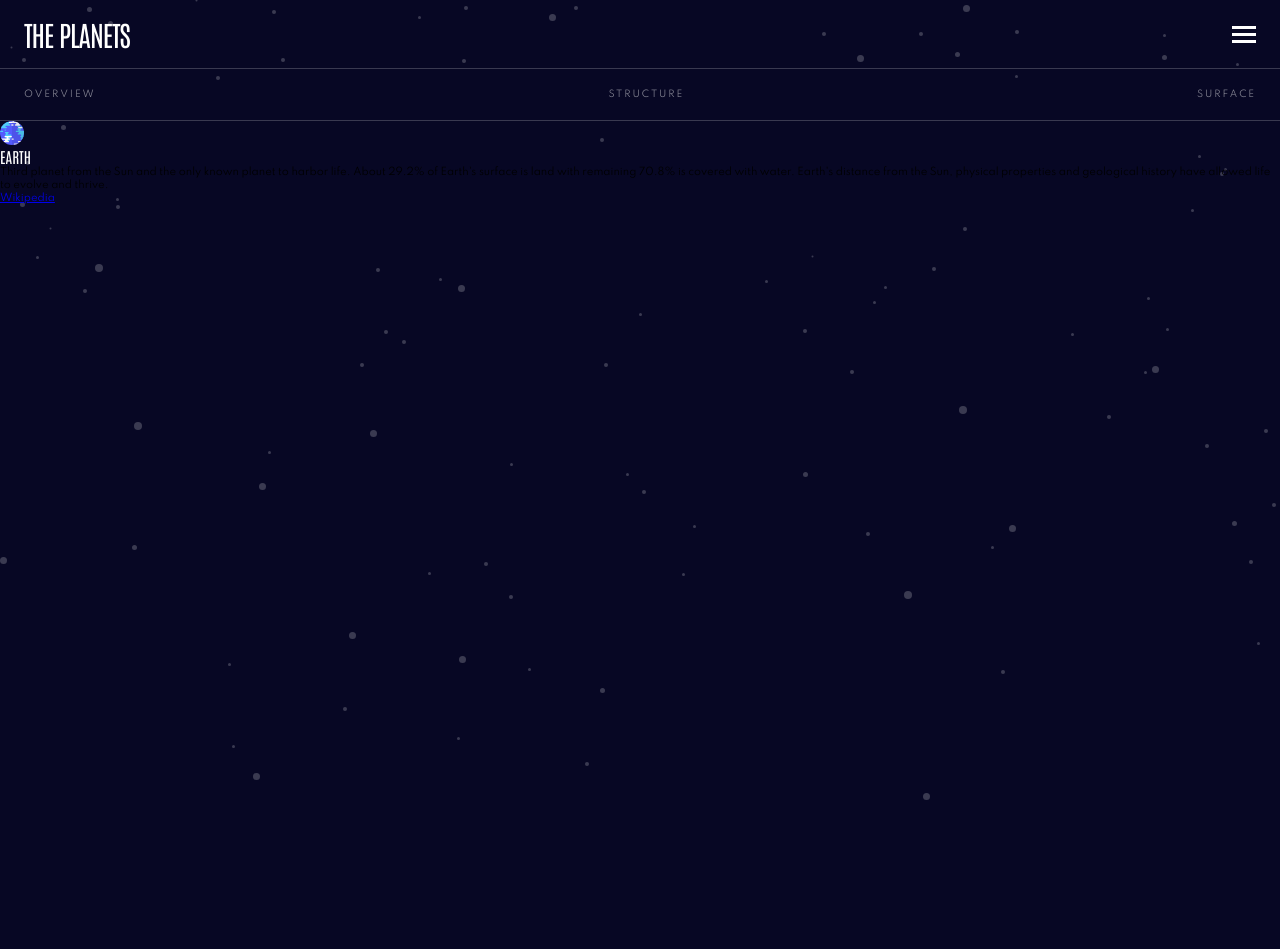
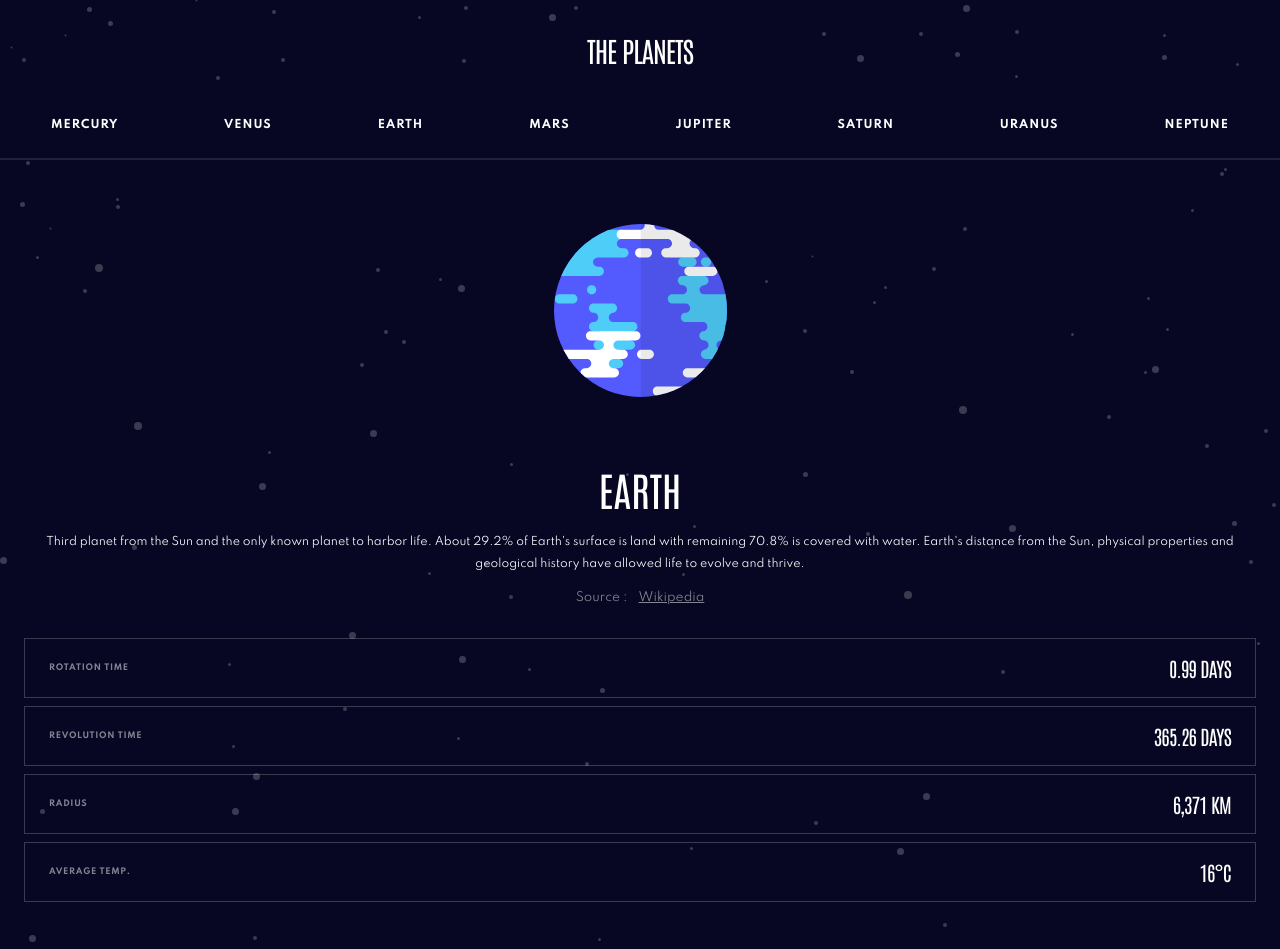
Before and after one commit to lomsadze123/React-planets-fact-site, a React (Vite) app: page / in a window 1280 px wide. Before the commit the page ends 800 px from the top, so only its background shows below. Built offline with nearby package versions, Linux system fonts and the light colour scheme.

Commit message:
react-planets-fact-site

```diff
--- a/src/components/MainInfos.tsx
+++ b/src/components/MainInfos.tsx
@@ -1,5 +1,6 @@
 import styled from "styled-components";
 import earth from "../assets/planet-earth.svg";
+import NumberInfo from "./NumberInfo";
 
 const MainInfos = () => {
   return (
@@ -15,10 +16,44 @@ const MainInfos = () => {
         </p>
         <a href="#">Wikipedia</a>
       </div>
+      <NumberInfo />
     </Main>
   );
 };
 
 export default MainInfos;
 
-const Main = styled.main``;
+const Main = styled.main`
+  text-align: center;
+
+  padding: 6.4rem 2.4rem 4.7rem 2.4rem;
+  div h2 {
+    font-size: 4rem;
+    text-transform: uppercase;
+    margin: 6.4rem 0 1.6rem 0;
+  }
+  h2 + p,
+  a {
+    font-size: 1.1rem;
+    line-height: 2.2rem;
+    color: #fff;
+  }
+  a {
+    display: inline-block;
+    font-size: 1.2rem;
+    line-height: 2.5rem;
+    padding: 1rem 0 2.8rem 0;
+    opacity: 0.5;
+  }
+  a::before {
+    content: "Source :ㅤ";
+    font-weight: 400;
+    display: inline-block;
+    cursor: text;
+  }
+  img {
+    max-width: 17.3rem;
+    width: 100%;
+    height: auto;
+  }
+`;
--- a/src/components/Navigation.tsx
+++ b/src/components/Navigation.tsx
@@ -2,6 +2,8 @@ import styled from "styled-components";
 import menu from "../assets/menu.svg";
 import Overview from "./Overview";
 import MainInfos from "./MainInfos";
+import arrow from "../assets/arrow.svg";
+import { useEffect, useMemo, useRef, useState } from "react";
 
 const Navigation = () => {
   const planetsList = [
@@ -15,22 +17,54 @@ const Navigation = () => {
     "neptune",
   ];
 
+  const [hide, setHide] = useState(false);
+  const [windowWidth, setWindowWidth] = useState(window.innerWidth);
+
+  useEffect(() => {
+    const handleWindowWidth = () => {
+      setWindowWidth(window.innerWidth);
+    };
+
+    let timeOut: number;
+
+    const debounced = () => {
+      clearTimeout(timeOut);
+      timeOut = setTimeout(handleWindowWidth, 10);
+    };
+
+    window.addEventListener("resize", debounced);
+
+    return () => {
+      window.removeEventListener("resize", debounced);
+    };
+  }, []);
+
   return (
     <Div>
       <header>
         <div>
           <h1>THE PLANETS</h1>
-          <img src={menu} alt="burger-bar menu" />
+          {windowWidth < 768 && (
+            <img
+              onClick={() => setHide(!hide)}
+              src={menu}
+              alt="burger-bar menu"
+            />
+          )}
         </div>
-        {/* <nav>
-          <ul>
-            {planetsList.map((planet) => (
-              <li>{planet}</li>
-            ))}
-          </ul>
-        </nav> */}
+        {(windowWidth >= 768 || hide) && (
+          <nav>
+            <ul>
+              {planetsList.map((planet) => (
+                <aside key={planet}>
+                  <li>{planet}</li>
+                </aside>
+              ))}
+            </ul>
+          </nav>
+        )}
       </header>
-      <Overview />
+      {windowWidth < 768 && <Overview />}
       <MainInfos />
     </Div>
   );
@@ -43,7 +77,7 @@ const Div = styled.div`
     font-size: 2.8rem;
     letter-spacing: -0.105rem;
   }
-  img {
+  header img {
     max-width: 2.4rem;
     width: 100%;
     height: auto;
@@ -52,12 +86,12 @@ const Div = styled.div`
     color: hsl(0, 0%, 100%);
     font-size: 1.5rem;
     font-weight: 700;
-    flex-grow: 1;
     text-transform: uppercase;
-    font-size: 1.1rem;
     line-height: 2.5rem;
     letter-spacing: 0.1364rem;
     list-style: none;
+    padding: 2rem 0;
+    flex-grow: 1;
   }
   header div {
     display: flex;
@@ -65,4 +99,63 @@ const Div = styled.div`
     align-items: center;
     padding: 1.6rem 2.4rem;
   }
+  ul {
+    position: absolute;
+    top: 6.9rem;
+    left: 0;
+    right: 0;
+    bottom: 0;
+    background-color: #070724;
+    padding: 3rem 3.2rem 0 2.4rem;
+    z-index: 1;
+  }
+  aside {
+    display: flex;
+    justify-content: space-between;
+    align-items: center;
+    border-bottom: 0.1rem solid rgba(255, 255, 255, 0.1);
+  }
+  nav li::before {
+    margin-right: 2.5rem;
+    content: "";
+    background-color: #def4fc;
+    border-radius: 50%;
+    display: inline-block;
+    width: 2rem;
+    height: 2rem;
+    vertical-align: middle;
+  }
+  nav aside::after {
+    content: "";
+    background: url(${arrow}) no-repeat;
+    display: inline-block;
+    width: 0.6rem;
+    height: 1rem;
+  }
+
+  @media (min-width: 768px) {
+    header div {
+      justify-content: center;
+      padding: 3.2rem 0 2.5rem 0;
+    }
+    ul {
+      display: flex;
+      justify-content: space-between;
+      padding: 0 5.1rem;
+      position: static;
+      border-bottom: 0.2rem solid rgba(255, 255, 255, 0.1);
+    }
+    nav li {
+      font-size: 1.1rem;
+      letter-spacing: 0.1rem;
+      flex-grow: 0;
+    }
+    nav li::before,
+    nav aside::after {
+      content: none;
+    }
+    aside {
+      border: 0;
+    }
+  }
 `;
--- /dev/null
+++ b/src/components/NumberInfo.tsx
@@ -0,0 +1,56 @@
+import styled from "styled-components";
+
+const NumberInfo = () => {
+  return (
+    <Article>
+      <NumberInfoComponent text="ROTATION TIME" number="0.99 days" />
+      <NumberInfoComponent text="REVOLUTION TIME" number="365.26 days" />
+      <NumberInfoComponent text="RADIUS" number="6,371 km" />
+      <NumberInfoComponent text="AVERAGE TEMP." number="16°c" />
+    </Article>
+  );
+};
+
+const NumberInfoComponent = ({
+  text,
+  number,
+}: {
+  text: string;
+  number: string;
+}) => {
+  return (
+    <Section>
+      <p>{text}</p>
+      <h2>{number}</h2>
+    </Section>
+  );
+};
+
+export default NumberInfo;
+
+const Article = styled.article`
+  display: flex;
+  flex-direction: column;
+  gap: 0.8rem;
+`;
+
+const Section = styled.section`
+  text-align: left;
+  display: flex;
+  justify-content: space-between;
+  align-items: center;
+  border: 0.1rem solid rgba(255, 255, 255, 0.2);
+  padding: 1.6rem 2.4rem;
+  p {
+    color: #fff;
+    opacity: 0.5;
+    font-size: 0.8rem;
+    font-weight: 700;
+    line-height: 1.6rem;
+    letter-spacing: 0.0727rem;
+  }
+  h2 {
+    font-size: 2rem;
+    letter-spacing: -0.075rem;
+  }
+`;
--- a/src/components/Overview.tsx
+++ b/src/components/Overview.tsx
@@ -17,12 +17,13 @@ const Div = styled.div`
   justify-content: space-between;
   border-top: 0.1rem solid rgba(255, 255, 255, 0.2);
   border-bottom: 0.1rem solid rgba(255, 255, 255, 0.2);
-  padding: 2rem 2.4rem;
+  padding: 0 2.4rem;
   p {
     color: #fff;
     font-size: 0.9rem;
     letter-spacing: 0.1929rem;
     text-transform: uppercase;
     opacity: 0.5;
+    padding: 2rem 0;
   }
 `;
--- a/src/components/reset.ts
+++ b/src/components/reset.ts
@@ -26,6 +26,7 @@ const GlobalStyle = createGlobalStyle`
 
   body {
     background: #070724 url(${background});
+    position: relative;
   }
 
 `;
```
